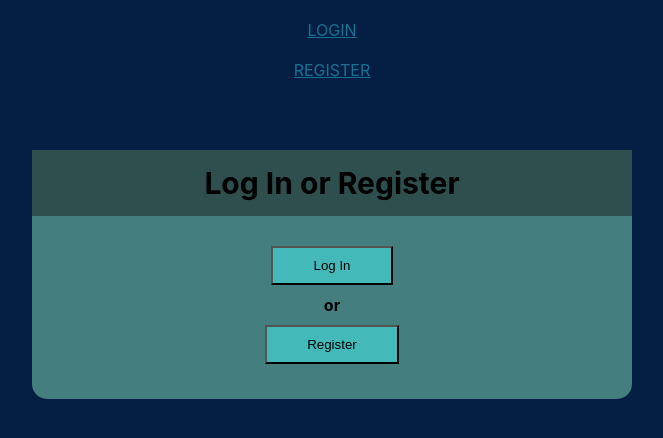
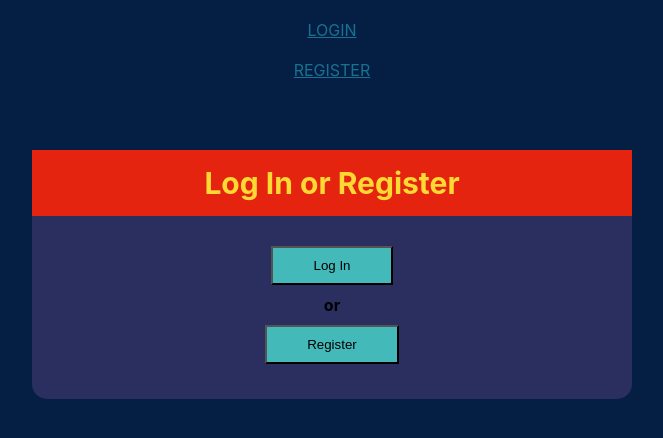
Before and after one commit to eortiz65/Team-Beef-LLC, a React (Create React App) app in the folder client/: page / in a window 1280 px wide. Shown: the top 438 px of the page, without its empty margins (308-971 px from the left). Built offline with nearby package versions, Linux system fonts and the light colour scheme.

Commit message:
Readjusting some CSS

```diff
--- a/client/src/App.css
+++ b/client/src/App.css
@@ -7,7 +7,7 @@
 
 .home{
   width: 600px;
-  background-color: rgb(69, 126, 126);
+  background-color: rgb(42, 47, 96);
   padding: 0;
   margin:auto;
   margin-top: 50px;
@@ -16,7 +16,8 @@
 }
 
 .homepage-title{
-  background-color: darkslategray;
+  background-color: rgb(228,36,15);
+  color: rgb(254,217,52);
   font-size: 30px;
   font-weight: 700;
   padding: 15px;
```
